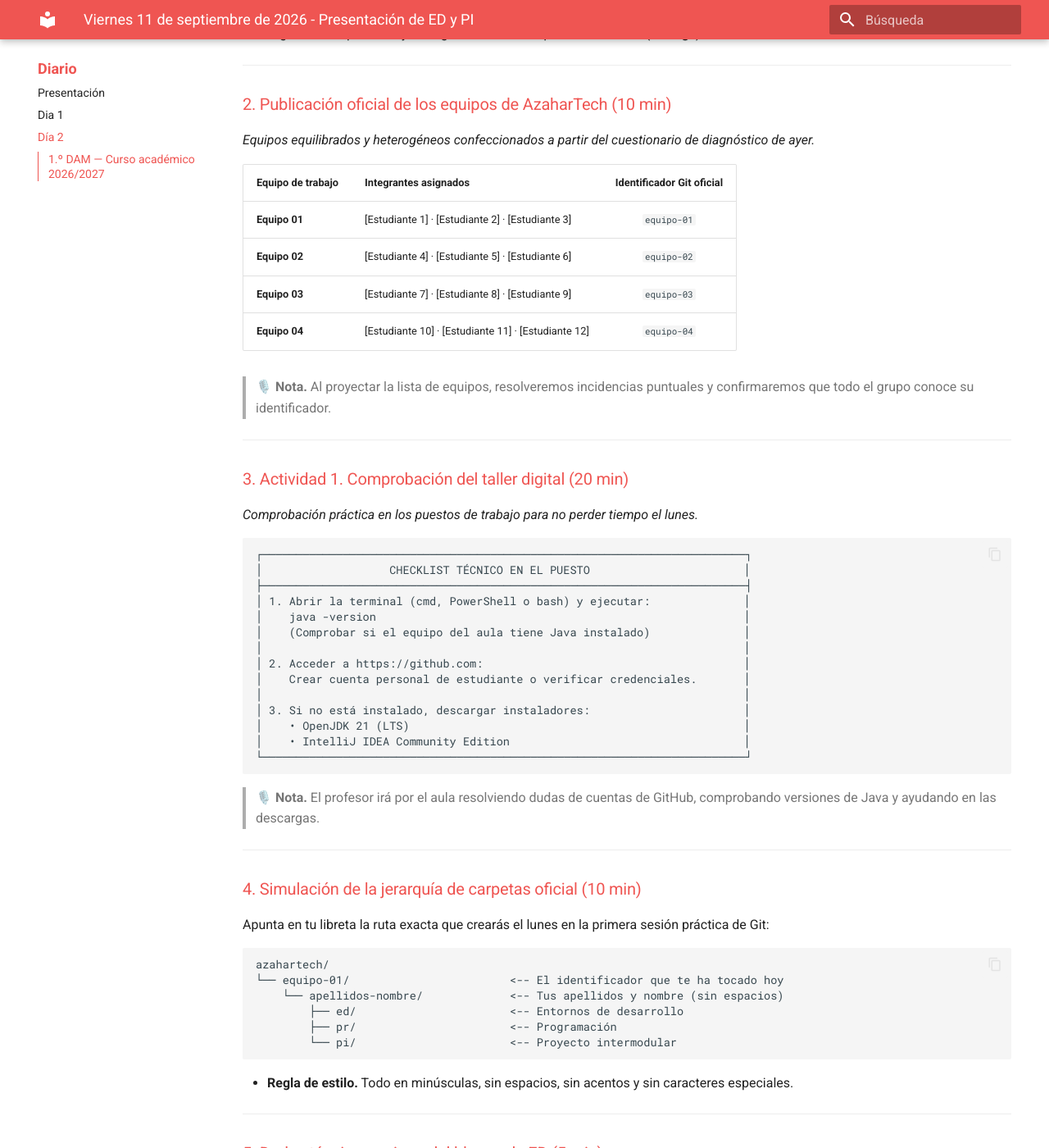
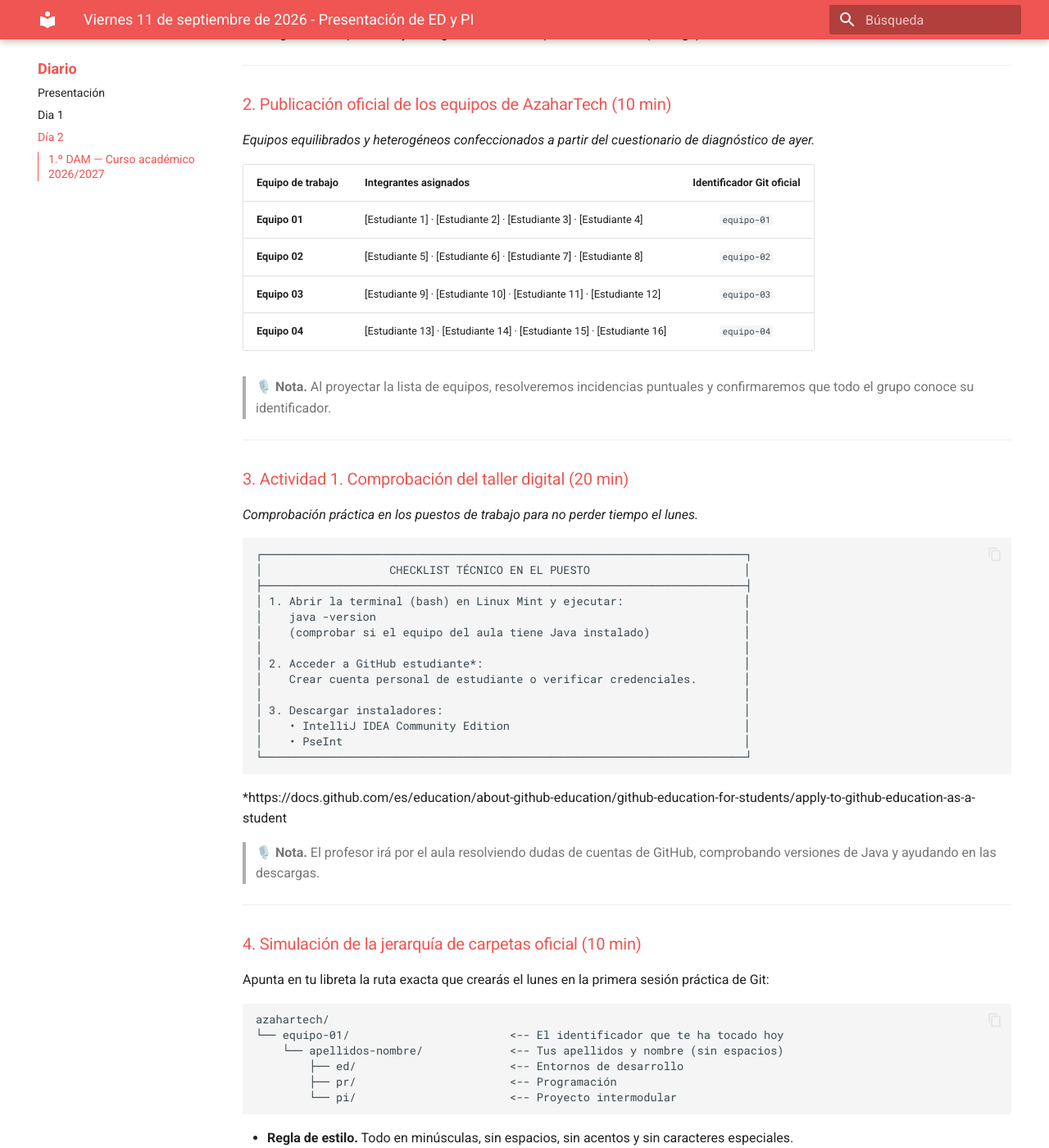
Before and after one commit to garmarcj/DAM-DIARIO-20262027, an MkDocs documentation site: the page built from docs/diario002.md, in a window 1280 px wide and 1400 px high, scrolled down 738 px. Shown: the whole window at 82% size. Built offline with MkDocs 1.6.1 and Material for MkDocs 9.7.7, drawn with Linux system fonts in a browser that asks for light colours.

Commit message:
[Curso 2026-2027] Diversas modificaciones

````diff
--- a/docs/diario002.md
+++ b/docs/diario002.md
@@ -35,10 +35,10 @@ layout: page
 
 | Equipo de trabajo | Integrantes asignados | Identificador Git oficial |
 | :--- | :--- | :---: |
-| **Equipo 01** | [Estudiante 1] · [Estudiante 2] · [Estudiante 3] | `equipo-01` |
-| **Equipo 02** | [Estudiante 4] · [Estudiante 5] · [Estudiante 6] | `equipo-02` |
-| **Equipo 03** | [Estudiante 7] · [Estudiante 8] · [Estudiante 9] | `equipo-03` |
-| **Equipo 04** | [Estudiante 10] · [Estudiante 11] · [Estudiante 12] | `equipo-04` |
+| **Equipo 01** | [Estudiante 1] · [Estudiante 2] · [Estudiante 3] · [Estudiante 4] | `equipo-01` |
+| **Equipo 02** | [Estudiante 5] · [Estudiante 6] · [Estudiante 7] · [Estudiante 8] | `equipo-02` |
+| **Equipo 03** | [Estudiante 9] · [Estudiante 10] · [Estudiante 11] · [Estudiante 12] | `equipo-03` |
+| **Equipo 04** | [Estudiante 13] · [Estudiante 14] · [Estudiante 15] · [Estudiante 16] | `equipo-04` |
 
 > 🎙️ **Nota.** Al proyectar la lista de equipos, resolveremos incidencias puntuales y confirmaremos que todo el grupo conoce su identificador.
 
@@ -51,18 +51,19 @@ layout: page
 ┌────────────────────────────────────────────────────────────────────────┐
 │                   CHECKLIST TÉCNICO EN EL PUESTO                       │
 ├────────────────────────────────────────────────────────────────────────┤
-│ 1. Abrir la terminal (cmd, PowerShell o bash) y ejecutar:              │
+│ 1. Abrir la terminal (bash) en Linux Mint y ejecutar:                  │
 │    java -version                                                       │
-│    (Comprobar si el equipo del aula tiene Java instalado)              │
+│    (comprobar si el equipo del aula tiene Java instalado)              │
 │                                                                        │
-│ 2. Acceder a https://github.com:                                       │
+│ 2. Acceder a GitHub estudiante*:                                       │
 │    Crear cuenta personal de estudiante o verificar credenciales.       │
 │                                                                        │
-│ 3. Si no está instalado, descargar instaladores:                       │
-│    • OpenJDK 21 (LTS)                                                  │
+│ 3. Descargar instaladores:                                             │                                                  │
 │    • IntelliJ IDEA Community Edition                                   │
+│    • PseInt                                                            │
 └────────────────────────────────────────────────────────────────────────┘
 ```
+*https://docs.github.com/es/education/about-github-education/github-education-for-students/apply-to-github-education-as-a-student
 
 > 🎙️ **Nota.** El profesor irá por el aula resolviendo dudas de cuentas de GitHub, comprobando versiones de Java y ayudando en las descargas.
 
````
Also changed, not shown: docs/diario001.md (+3 -3 lines).
